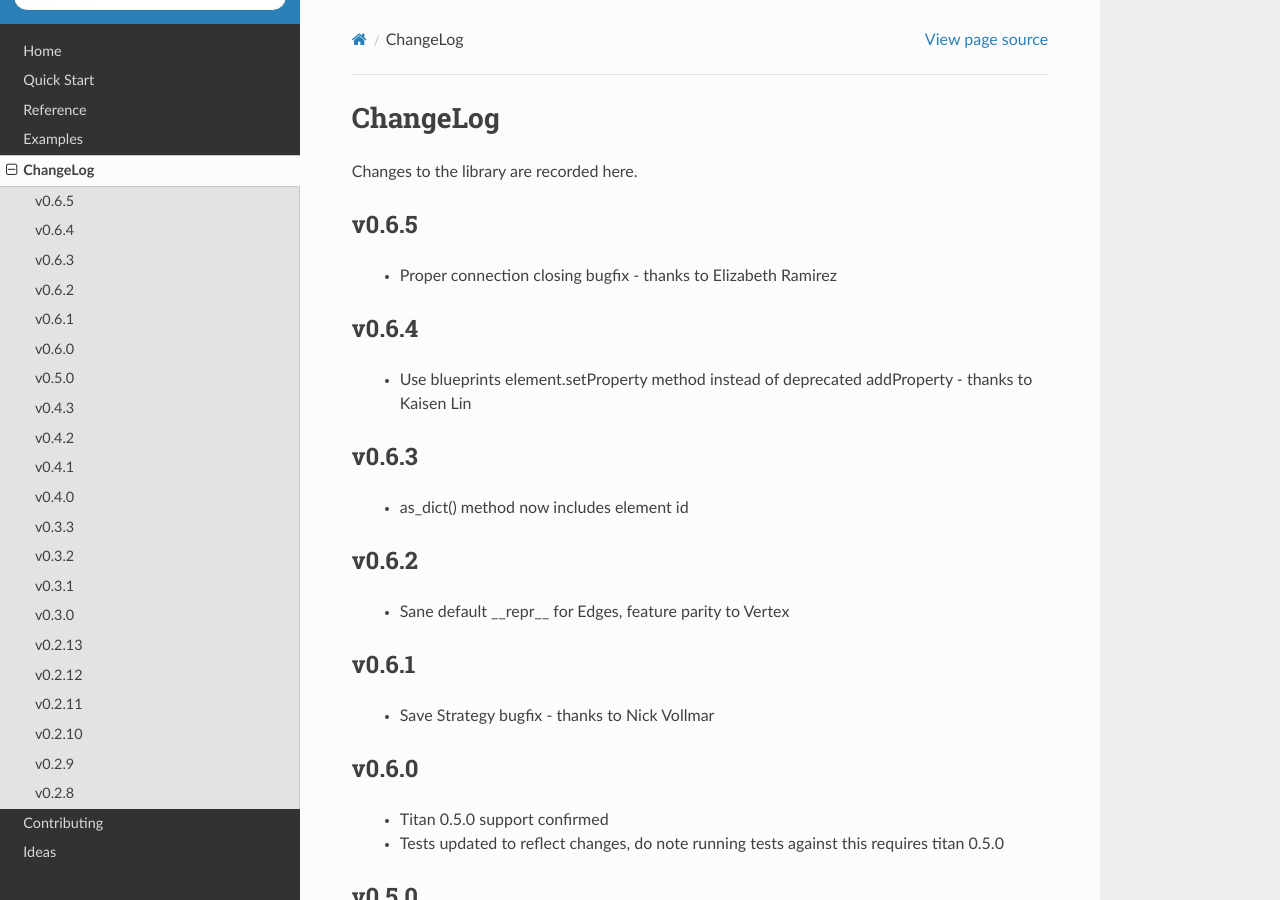
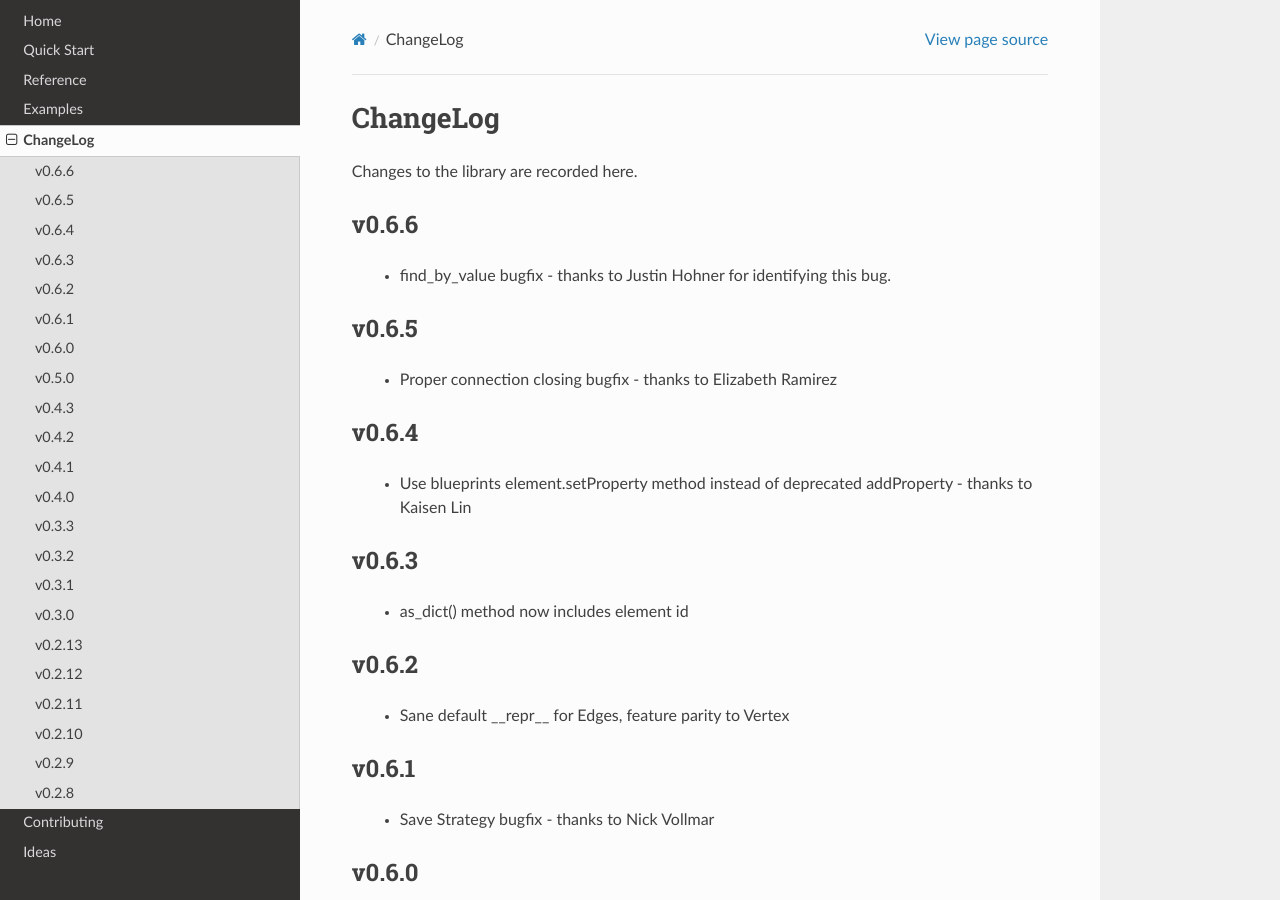
Before and after one commit to platinummonkey/mogwai, a Sphinx documentation site: the page built from docs/changelog.rst, in a window 1280 px wide and 900 px high. Built offline with Sphinx 7.4.7 and the Read the Docs theme 2.0.0, drawn with Linux system fonts in a browser that asks for light colours.

Commit message:
bugfix release

```diff
--- a/docs/changelog.rst
+++ b/docs/changelog.rst
@@ -4,6 +4,10 @@ ChangeLog
 =========
 
 Changes to the library are recorded here.
+
+v0.6.6
+------
+ * find_by_value bugfix - thanks to Justin Hohner for identifying this bug.
 
 v0.6.5
 ------
```
Also changed, not shown: 1 other file.
